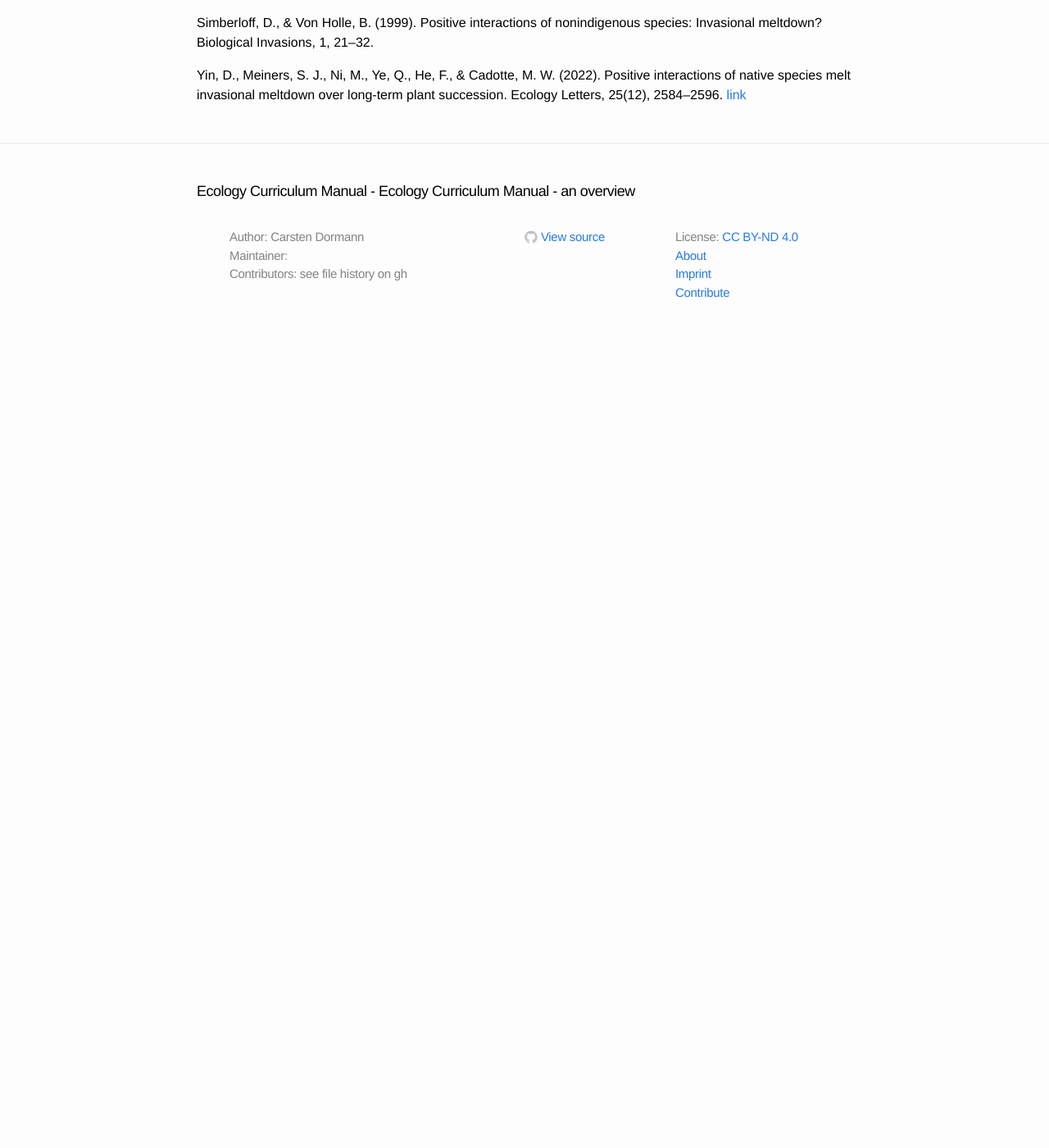
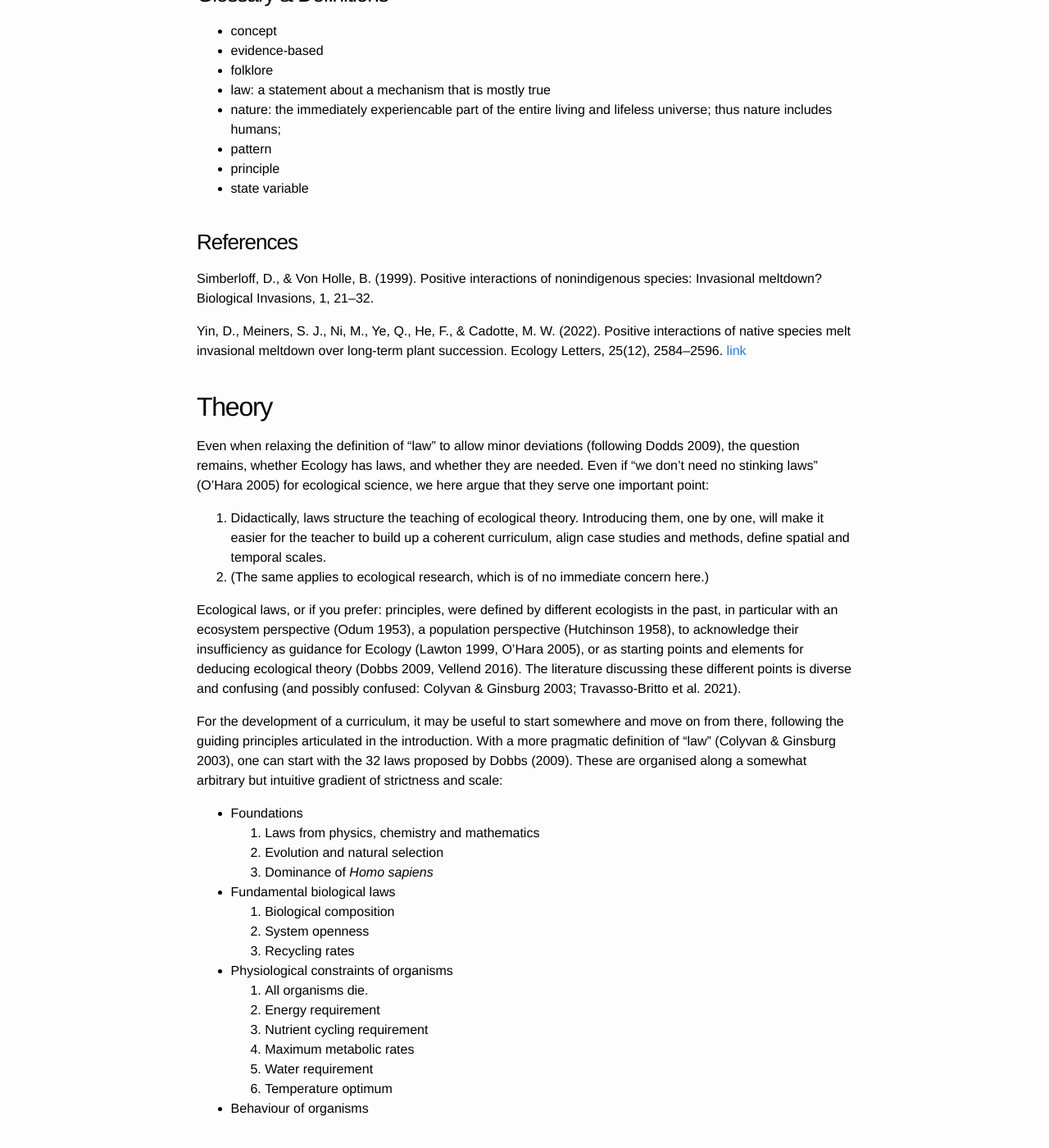
Before and after one commit to biometry/EcologyCurriculumManual, a Jekyll site: the page built from Manual/Manual00-preface.md, in a window 1280 px wide and 1400 px high, scrolled down 1592 px. Shown: the whole window at 82% size. Built offline with Jekyll 4.4.1, drawn with Linux system fonts in a browser that asks for light colours; before the commit the page ends 2021 px from its top, so only the background shows below that; some of the changed text lies outside the part shown.

Commit message:
added first set of laws and more Manual principles

```diff
--- a/Manual/Manual00-preface.md
+++ b/Manual/Manual00-preface.md
@@ -14,10 +14,13 @@ The aim of this collaborative activity is to devise a globally applicable curric
 Ecology textbooks are thick. This is partly because the range of ecological topics is vast, and partly because Ecology is taught through examples and case studies. A curriculum will have to strip this to a bare minimum, following the following principles:
 
   - **Laws are more important than patterns.** (If more solar radiation leads, in some long causal chain of events, to more species, then the much-observed latitudinal gradient in species richness is "merely" a consequence of the "energy principle". It is the principle that should be taught, and illustrated by the pattern.)
-  - *The better understood should have precedence over the less understood.*
-  - __Aggregated, higher-level state variables are easier to understand and predict than lower-level ones.__ (Plant biomass per km<sup>2</sup> can be well predicted from precipitation and temperature, but plant species identity cannot, as it is contiguous on the species pool of the region.)
-  - **Global principles are more relevant than local phenomena and exotic anecdotes.** (Darwin's hawk moth pollinating a long-spurred orchid is a textbook extreme, but is highly non-representative of both pollination specialisation and coevolution. It is thus not relevant for the curriculum.)
+  - **The better understood should have precedence over the less understood.**
+  - **Aggregated, higher-level state variables are easier to understand and predict than lower-level ones.**(Plant biomass per km<sup>2</sup> can be well predicted from precipitation and temperature, but plant species identity cannot, as it is contiguous on the species pool of the region.)
+  - **Global principles are more relevant than local phenomena and anecdotes.** (Darwin's hawk moth pollinating a long-spurred orchid is a textbook extreme, but is highly non-representative of both pollination specialisation and coevolution. It is thus not relevant for the curriculum.)
   - **Elements included should be evidence-based, not folklore.** ("Invasional meltdown" (Simberloff & Van Holle 1999) is a very catchy phrase and idea, but evidence does not support it as a general feature of introduced species (e.g. Yin et al. 2022).)
+  - **The motivation of science is to understand processes in nature. Motivation by problems is engineering.** (While individuals may be personally motivated by applied questions, such as conservation, this is not the motivation for science and hence Ecology in general. Also processes and patterns of no applied value are valid targets of ecological research.)
+  - **Purely theoretical approaches should be relegated to optional classes, unless they are required to understand core elements.** (The consequences of functional response of type III for predator-prey dynamics offer little qualitatively new insights of type II. So why teach them *as core element*?)
+  - **Applied case studies should be relegated to optional classes, unless as illustration of underlying processes.** (Ecological applications may be very important, e.g. in conservation, agroecology or forestry, but for teaching they would be either motivation or illustration. If a proposed treatment works but cannot be linked back to ecological laws, then what are students to learn from this?)
   - **Language should be value-free and measured.** (Particularly conservation topics may use hyperbolic terms, such as "climate crisis" or "alien species". That is not the language of science, and should be kept to a minimum.)
   - **Kill your darlings.** ([Keep text concise and succinct](https://www.masterclass.com/articles/what-does-it-mean-to-kill-your-darlings). Avoid reminiscing rambling and historical excursion.)
 
@@ -39,7 +42,8 @@ Making sure that contributed material can be used freely by everyone.
   - concept
   - evidence-based
   - folklore
-  - law
+  - law: a statement about a mechanism that is mostly true
+  - nature: the immediately experiencable part of the entire living and lifeless universe; thus nature includes humans;
   - pattern
   - principle
   - state variable
@@ -50,3 +54,33 @@ Making sure that contributed material can be used freely by everyone.
 Simberloff, D., & Von Holle, B. (1999). Positive interactions of nonindigenous species: Invasional meltdown? Biological Invasions, 1, 21–32.
 
 Yin, D., Meiners, S. J., Ni, M., Ye, Q., He, F., & Cadotte, M. W. (2022). Positive interactions of native species melt invasional meltdown over long-term plant succession. Ecology Letters, 25(12), 2584–2596. [link](https://doi.org/10.1111/ele.14127)
+
+
+
+## Theory
+Even when relaxing the definition of "law" to allow minor deviations (following Dodds 2009), the question remains, whether Ecology has laws, and whether they are needed. Even if "we don't need no stinking laws" (O'Hara 2005) for ecological science, we here argue that they serve one important point:
+
+  1. Didactically, laws structure the teaching of ecological theory. Introducing them, one by one, will make it easier for the teacher to build up a coherent curriculum, align case studies and methods, define spatial and temporal scales.
+  2. (The same applies to ecological research, which is of no immediate concern here.)
+
+
+Ecological laws, or if you prefer: principles, were defined by different ecologists in the past, in particular with an ecosystem perspective (Odum 1953), a population perspective (Hutchinson 1958), to acknowledge their insufficiency as guidance for Ecology (Lawton 1999, O'Hara 2005), or as starting points and elements for deducing ecological theory (Dobbs 2009, Vellend 2016). The literature discussing these different points is diverse and confusing (and possibly confused: Colyvan & Ginsburg 2003; Travasso-Britto et al. 2021).
+
+For the development of a curriculum, it may be useful to start somewhere and move on from there, following the guiding principles articulated in the introduction. With a more pragmatic definition of "law" (Colyvan & Ginsburg 2003), one can start with the 32 laws proposed by Dobbs (2009). These are organised along a somewhat arbitrary but intuitive gradient of strictness and scale:
+
+  - Foundations
+    1. Laws from physics, chemistry and mathematics
+    2. Evolution and natural selection
+    3. Dominance of *Homo sapiens*
+  - Fundamental biological laws
+    4. Biological composition
+    5. System openness
+    6. Recycling rates
+  - Physiological constraints of organisms
+    7. All organisms die.
+    8. Energy requirement
+    9. Nutrient cycling requirement
+    10. Maximum metabolic rates
+    11. Water requirement
+    12. Temperature optimum
+  - Behaviour of organisms
```
